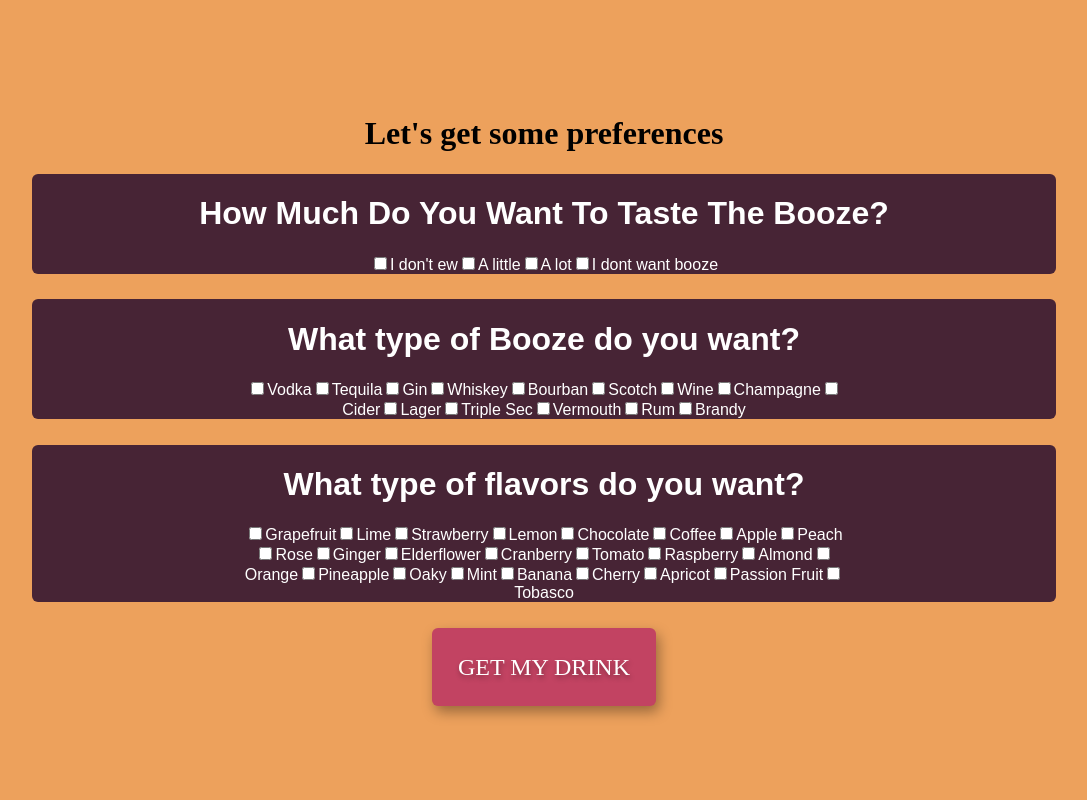
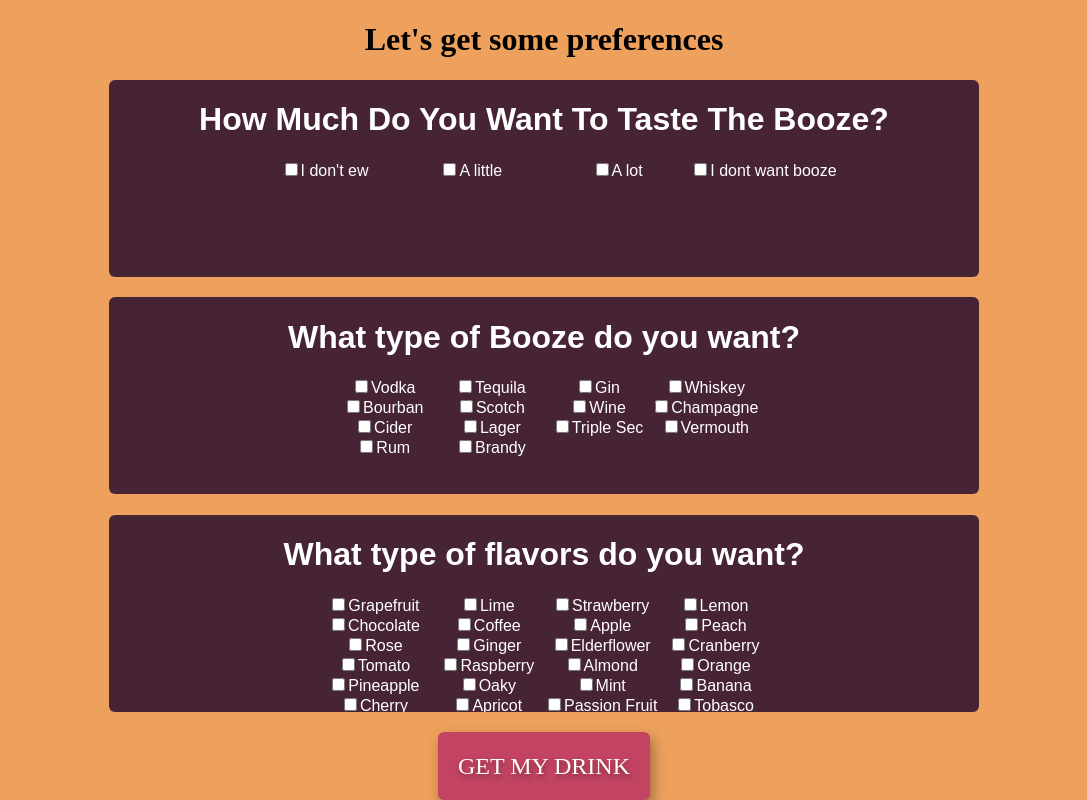
Before and after one commit to BlueNealis/what-should-I-order, a Next.js app: page /drinkPreference/form in a window 1280 px wide. Shown: the whole page, without its empty margins (96-1183 px from the left). Built offline with nearby package versions, Linux system fonts and the light colour scheme; a web font is replaced by a local one.

Commit message:
Put options in grid

```diff
--- a/components/promptBox/promptBox.module.scss
+++ b/components/promptBox/promptBox.module.scss
@@ -4,7 +4,7 @@
   color: white;
   background-color: vars.$plum;
   @include vars.paragraph-font;
-  width: 80%;
+  width: 85%;
   border-radius: vars.$border-radius;
   text-align: center;
   overflow-y: hidden;
@@ -12,11 +12,12 @@
   flex-direction: column;
   align-items: center;
   margin-bottom: 2%;
-  input[type="checkbox"] {
-    background-color: vars.$darkPink;
-  }
 }
 
 .optionSection {
-  width: 60%;
+  display: grid;
+  grid-template-columns: repeat(4, 1fr);
+  grid-template-rows: repeat(8, 1fr);
+  grid-column-gap: 0px;
+  grid-row-gap: 0px;
 }
--- a/pages/drinkPreference/form.module.scss
+++ b/pages/drinkPreference/form.module.scss
@@ -5,13 +5,14 @@
   background-color: vars.$orange;
   height: 100vh;
   display: flex;
-
+  justify-content: space-around;
 
   form {
     display: flex;
     flex-direction: column;
     justify-content: center;
     align-items: center;
+    width: 80%;
   }
   button {
     @include vars.button-font();
```
